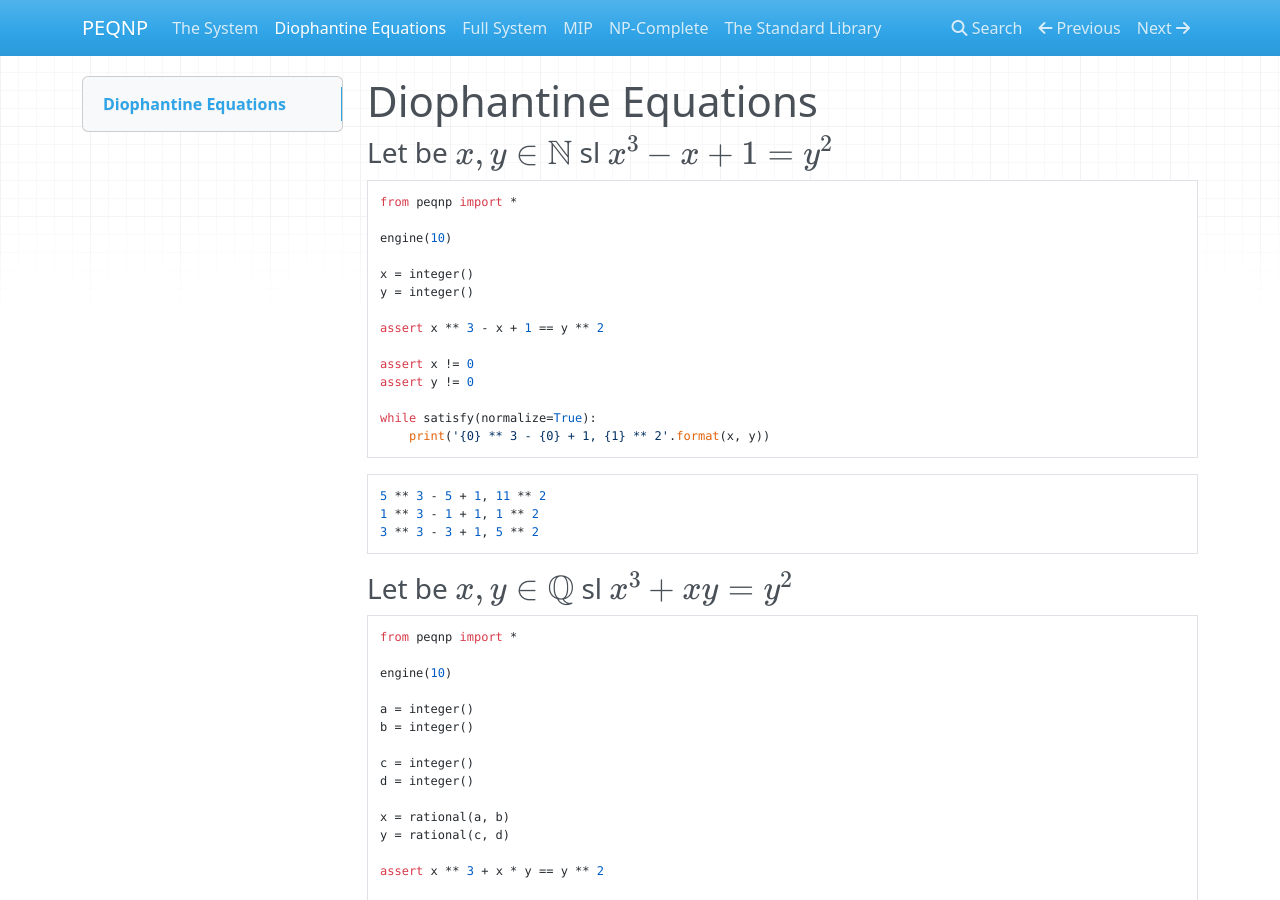
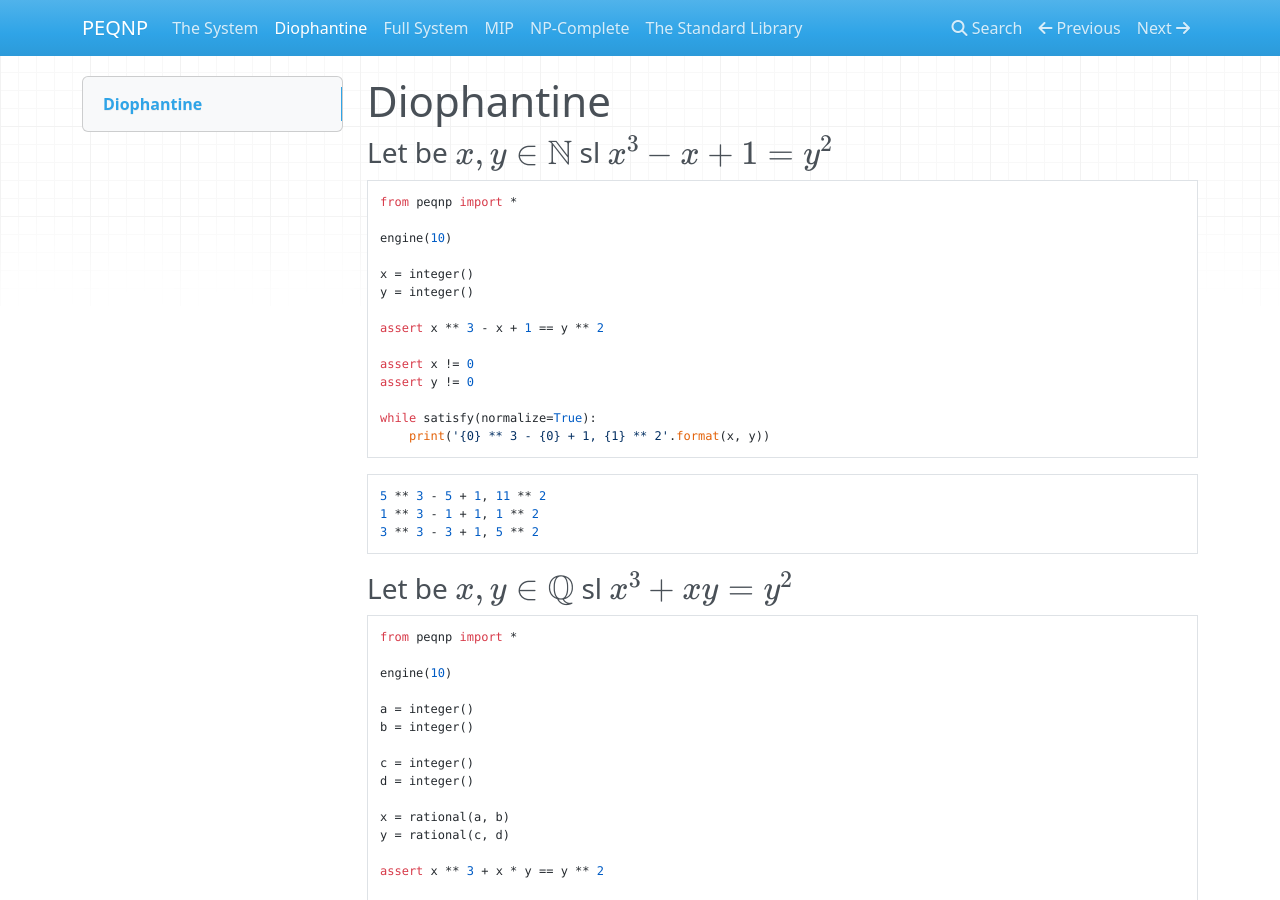
Before and after one commit to maxtuno/PEQNP, an MkDocs documentation site: the page built from docs/diophantine.md, in a window 1280 px wide and 900 px high. Built offline with MkDocs 1.6.1, drawn with Linux system fonts in a browser that asks for light colours; nearby versions of some CDN libraries; formulas are drawn with MathJax 3; a script that is not in the unit is left out.

Commit message:
Update diophantine.md

```diff
--- a/docs/diophantine.md
+++ b/docs/diophantine.md
@@ -1,4 +1,4 @@
-# Diophantine Equations
+# Diophantine
 
 ### Let be \(x, y \in \mathbb{N}\) sl \(x^3 - x + 1 = y^2\)
 
```
